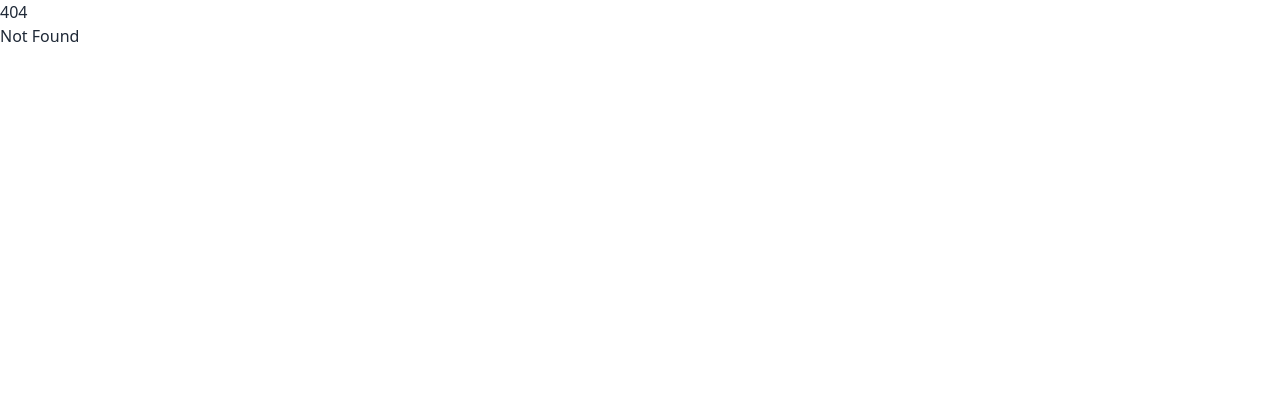
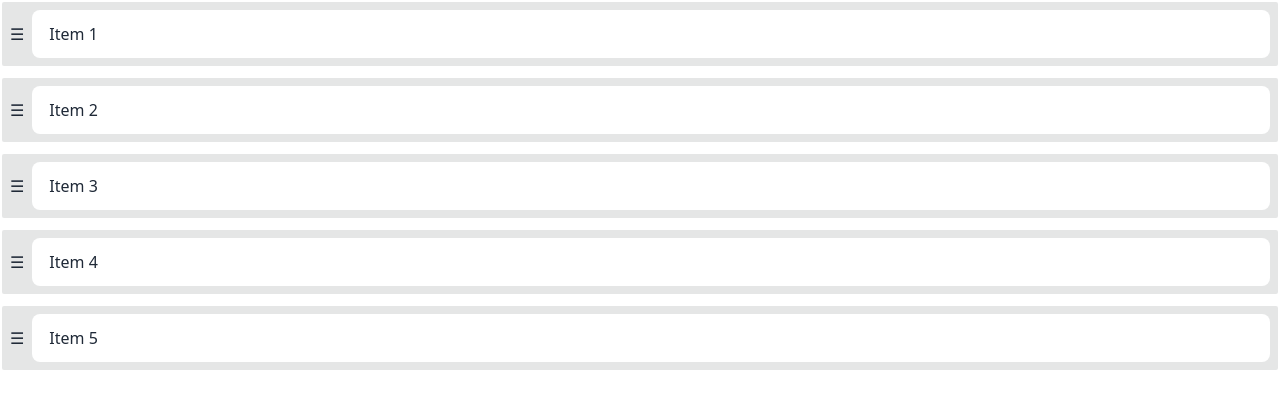
Before and after one commit to WinCisky/notepadd, a SvelteKit app: page /list in a window 1280 px wide. Before the commit this address had no page. Shown: the top 408 px of the page. Built offline with nearby package versions, Linux system fonts and the light colour scheme.

Commit message:
list test

```diff
--- /dev/null
+++ b/src/routes/list/+page.svelte
@@ -0,0 +1,69 @@
+<script lang="ts">
+	import { update } from 'idb-keyval';
+	import type { FormEventHandler } from 'svelte/elements';
+	import { writable } from 'svelte/store';
+
+	const items = writable(['Item 1', 'Item 2', 'Item 3', 'Item 4', 'Item 5']);
+
+	let isDragging = false;
+	let draggedItem: string | null = null;
+	let draggedOverItem: string | null = null;
+
+	function handleDragStart(event: DragEvent, item: string) {
+		draggedItem = item;
+		if (event.dataTransfer) {
+			event.dataTransfer.effectAllowed = 'move';
+			event.dataTransfer.setData('text/plain', item);
+		}
+		isDragging = true;
+	}
+
+	function handleDragOver(event: DragEvent, item: string) {
+		event.preventDefault();
+		draggedOverItem = item;
+	}
+
+	function handleDrop(event: DragEvent) {
+		event.preventDefault();
+		items.update((items) => {
+			if (draggedItem === null || draggedOverItem === null) return items;
+			const draggedItemIndex = items.indexOf(draggedItem);
+			const draggedOverItemIndex = items.indexOf(draggedOverItem);
+			items.splice(draggedItemIndex, 1);
+			items.splice(draggedOverItemIndex, 0, draggedItem);
+			return items;
+		});
+		isDragging = false;
+	}
+
+	function updateInput(event: Event, index: number) {
+		const input = event.target as HTMLInputElement;
+		items.update((items) => {
+			items[index] = input.value;
+			update('items', () => items);
+			return items;
+		});
+	}
+</script>
+
+<ul class="list-decimal list-inside space-y-2">
+	{#each $items as item, index}
+		<li
+			class="bg-base-300 p-2 rounded flex items-center relative border-2 border-base-100
+                {isDragging && draggedItem === item ? 'opacity-50' : ''}
+                {isDragging && draggedOverItem === item ? 'border-dashed' : ''}"
+			on:drop={handleDrop}
+			on:dragover={(event) => handleDragOver(event, item)}
+		>
+			<div
+				class="cursor-move mr-2"
+				draggable="true"
+				on:dragstart={(event) => handleDragStart(event, item)}
+				role="listitem"
+			>
+				&#9776; <!-- Unicode character for a "drag handle" icon -->
+			</div>
+			<input type="text" class="input w-full" on:input={e => updateInput(e, index)} bind:value={item} />
+		</li>
+	{/each}
+</ul>
```
